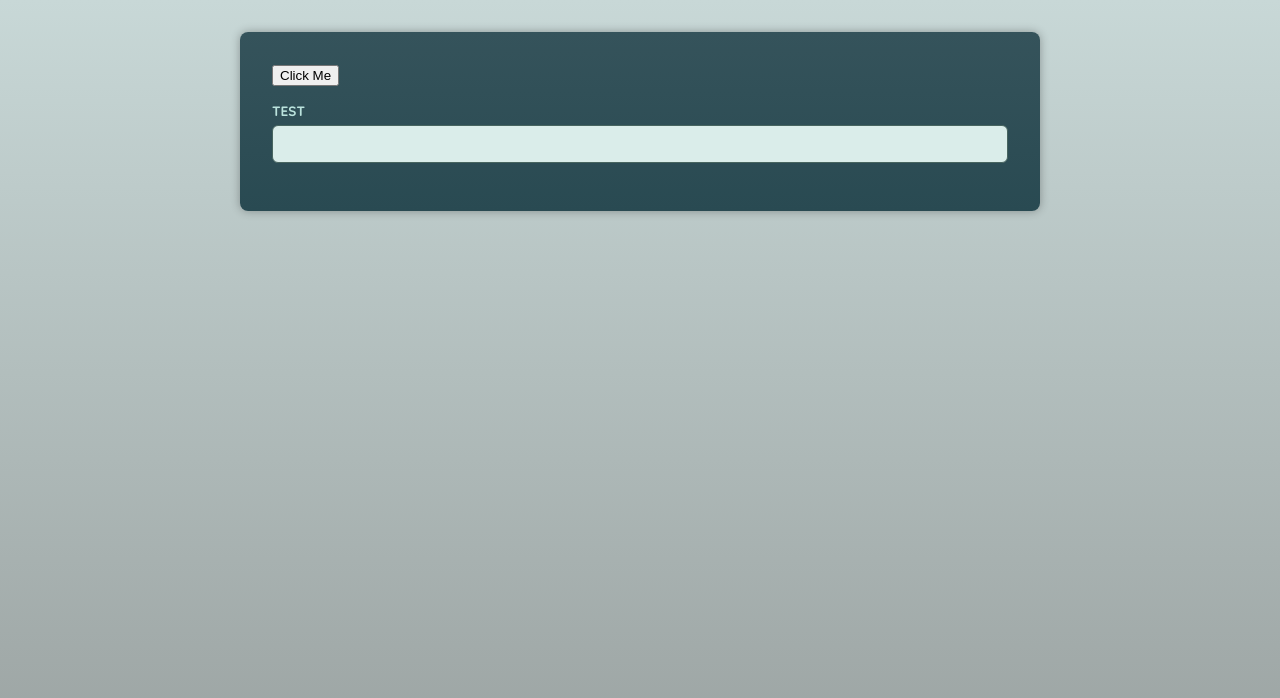
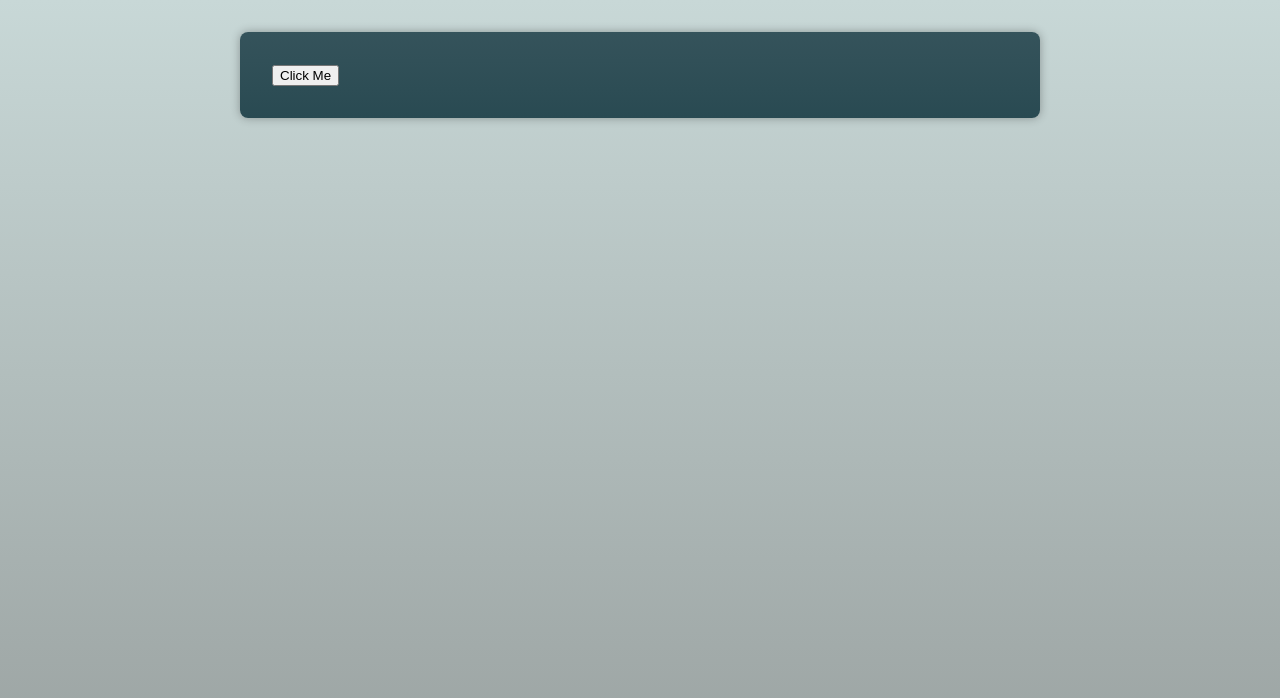
Before and after one commit to sagarmj94/ReactWithAdvanceTs, a React (Vite) app: page / in a window 1280 px wide. Shown: the top 698 px of the page. Built offline with nearby package versions, Linux system fonts and the light colour scheme; a web font is replaced by a local one.

Commit message:
ForwardRef method learn in this branch

```diff
--- a/src/App.tsx
+++ b/src/App.tsx
@@ -1,17 +1,14 @@
-import { useRef } from "react";
 import Button from "./components/Button";
 import Container from "./components/Container";
 import Input from "./components/Inputs";
 
 function App() {
-  const inputRef = useRef(null);
-
   return (
     <main>
       <Container as={Button} onClick={() => {}}>
         Click Me
       </Container>
-      <Input label="Test" id="test" ref={inputRef} />
+
       {/* <Input id="name" label="Your name" type="text" />
       <Input id="age" label="Your age" type="number" />
 
--- a/src/components/Inputs.tsx
+++ b/src/components/Inputs.tsx
@@ -1,25 +1,15 @@
-import {
-  ComponentPropsWithoutRef,
-  ComponentPropsWithRef,
-  forwardRef,
-} from "react";
+import { ComponentPropsWithoutRef } from "react";
 
 type InputProps = {
   label: string;
   id: string;
-  ref: string;
 } & ComponentPropsWithoutRef<"input">;
 
-const Input = forwardRef<HTMLInputElement, InputProps>(function Input(
-  { label, id, ...props },
-  ref,
-) {
+export default function Input({ label, id, ...props }: InputProps) {
   return (
     <p>
       <label htmlFor={id}>{label}</label>
-      <input type="text" id={id} {...props} ref={ref} />
+      <input type="text" id={id} {...props} />
     </p>
   );
-});
-
-export default Input;
+}
```
